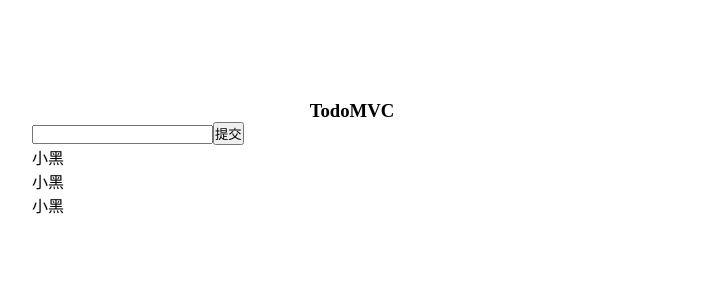
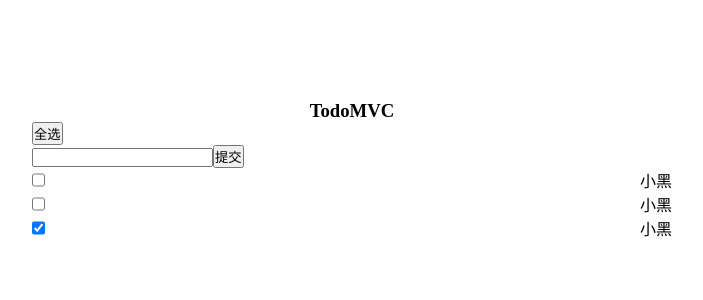
Before and after one commit to dxl519/React-TypeScript-Test, a React (Vite) app: page / in a window 1280 px wide. Shown: the top 300 px of the page, without its empty margins (288-991 px from the left). Built offline with nearby package versions, Linux system fonts and the light colour scheme.

Commit message:
[NEW] handleClickAllSelect、handleChangeChecked

```diff
--- a/src/App.tsx
+++ b/src/App.tsx
@@ -6,26 +6,66 @@
 import "./index.css";
 
 function App() {
+  // 初始化 Todos[] 列表
   const [todos, setTodos] = useState<Todos[]>([
     { text: "小黑", isCompleted: false },
     { text: "小黑", isCompleted: false },
     { text: "小黑", isCompleted: true },
   ]);
 
+  // 添加 todo
   const handleClickTodo = (text: string) => {
-    const todoObj = { text, isCompleted: false };
-    const newTodos = [...todos, todoObj];
+    const todoObj: Todos = { text, isCompleted: false };
+
+    const newTodos: Todos[] = [...todos, todoObj];
+
     setTodos(newTodos);
   };
+
+  // 全选
+  const handleClickAllSelect = (): void => {
+    let newisCompleted = false;
+
+    const newTodos = [...todos];
+
+    newTodos.forEach((todo) => {
+      if (todo.isCompleted === false) return (newisCompleted = true);
+    });
+
+    newTodos.map((todo) => {
+      todo.isCompleted = newisCompleted;
+    });
+
+    setTodos(newTodos);
+  };
+
+  // 选中 || 未选中
+  const handleChangeChecked = (index: number): void => {
+    const newTodos = [...todos];
+
+    newTodos[index].isCompleted = !newTodos[index].isCompleted;
+
+    setTodos(newTodos);
+  };
+
   return (
     <div className="container">
       <div className="todo-container">
         <h3>TodoMVC</h3>
+        <button onClick={handleClickAllSelect}>全选</button>
         <TodoForm handleClickTodo={handleClickTodo}></TodoForm>
-        <div className="todo-list"></div>
-        {todos.map((todo, index) => {
-          return <Todo key={index} todo={todo} index={index} />;
-        })}
+        <div className="todo-list">
+          {todos.map((todo, index) => {
+            return (
+              <Todo
+                key={index}
+                todo={todo}
+                index={index}
+                changeChecked={handleChangeChecked}
+              />
+            );
+          })}
+        </div>
       </div>
     </div>
   );
--- a/src/index.css
+++ b/src/index.css
@@ -12,3 +12,8 @@
 .todo-container>h3 {
     text-align: center;
 }
+
+.todo-item {
+    display: flex;
+    justify-content: space-between;
+}
--- a/src/todo/todo.tsx
+++ b/src/todo/todo.tsx
@@ -1,9 +1,21 @@
 import { TodoProps } from "../type";
 
-export const Todo: React.FC<TodoProps> = ({ todo, index }) => {
+export const Todo: React.FC<TodoProps> = ({ todo, changeChecked, index }) => {
+  const { text, isCompleted } = todo;
+
+  // 父组件调用子组件方法传参
+  const handleChangeChecked = (): void => {
+    changeChecked(index);
+  };
+
   return (
-    <div>
-      <span>{todo.text}</span>
+    <div className="todo-item">
+      <input
+        type="checkbox"
+        checked={isCompleted}
+        onChange={handleChangeChecked}
+      />
+      <span>{text}</span>
     </div>
   );
 };
--- a/src/todoForm/todoForm.tsx
+++ b/src/todoForm/todoForm.tsx
@@ -4,6 +4,7 @@
 export const TodoForm: React.FC<TodoFormProps> = ({ handleClickTodo }) => {
   const [value, setValue] = useState<string>("");
 
+  // 提交
   const handleClickSumbit = (): void => {
     if (value === "") return alert("输入内容不能为空");
 
@@ -12,12 +13,14 @@
     setValue("");
   };
 
+  // 监听键盘按下回车
   const handleKeyDown = (event: React.KeyboardEvent<Element>): void => {
     if (event.keyCode === 13) {
       handleClickSumbit();
     }
   };
 
+  // 获取 input 输入值
   const handleChangeValue: React.ChangeEventHandler<HTMLInputElement> = (
     event
   ): void => {
--- a/src/type.ts
+++ b/src/type.ts
@@ -5,7 +5,8 @@
 
 export type TodoProps = {
   todo: Todos;
-  index: number | string;
+  index: number;
+  changeChecked: (index: number) => void;
 };
 
 export type TodoFormProps = {
```
